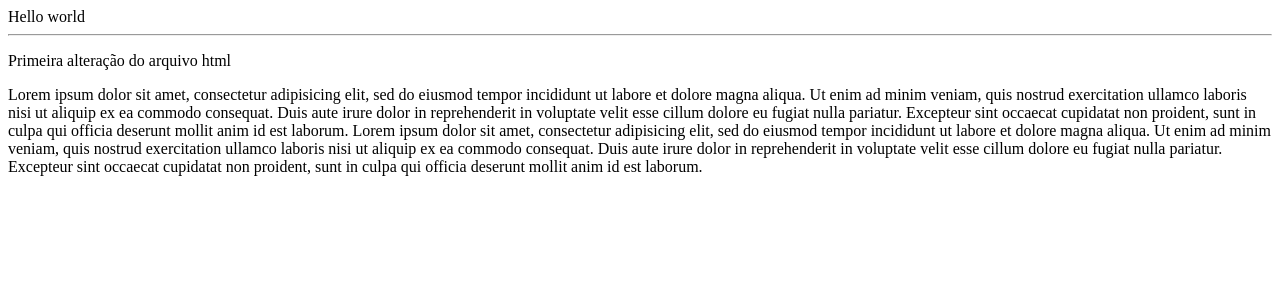
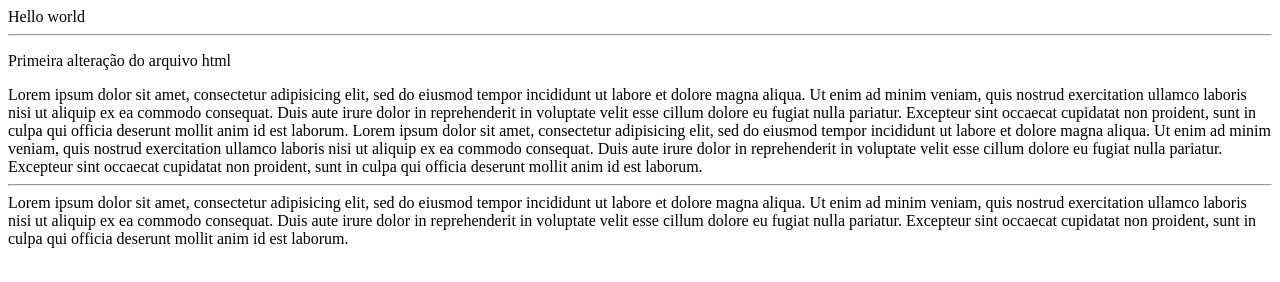
Before and after one commit to concrete-renan-bastos/docker-jenkins-learning, a plain HTML site: page index.html in a window 1280 px wide. Drawn offline with Linux system fonts and the light colour scheme.

Commit message:
alt index

```diff
--- a/index.html
+++ b/index.html
@@ -1,3 +1,4 @@
+<meta charset="utf-8">
 <html>
 <header><title>This is title</title></header>
 <body>
@@ -8,6 +9,7 @@ Hello world
 
 Lorem ipsum dolor sit amet, consectetur adipisicing elit, sed do eiusmod tempor incididunt ut labore et dolore magna aliqua. Ut enim ad minim veniam, quis nostrud exercitation ullamco laboris nisi ut aliquip ex ea commodo consequat. Duis aute irure dolor in reprehenderit in voluptate velit esse cillum dolore eu fugiat nulla pariatur. Excepteur sint occaecat cupidatat non proident, sunt in culpa qui officia deserunt mollit anim id est laborum.
 Lorem ipsum dolor sit amet, consectetur adipisicing elit, sed do eiusmod tempor incididunt ut labore et dolore magna aliqua. Ut enim ad minim veniam, quis nostrud exercitation ullamco laboris nisi ut aliquip ex ea commodo consequat. Duis aute irure dolor in reprehenderit in voluptate velit esse cillum dolore eu fugiat nulla pariatur. Excepteur sint occaecat cupidatat non proident, sunt in culpa qui officia deserunt mollit anim id est laborum.
-
+<hr/>
+Lorem ipsum dolor sit amet, consectetur adipisicing elit, sed do eiusmod tempor incididunt ut labore et dolore magna aliqua. Ut enim ad minim veniam, quis nostrud exercitation ullamco laboris nisi ut aliquip ex ea commodo consequat. Duis aute irure dolor in reprehenderit in voluptate velit esse cillum dolore eu fugiat nulla pariatur. Excepteur sint occaecat cupidatat non proident, sunt in culpa qui officia deserunt mollit anim id est laborum.
 </body>
 </html>
```
